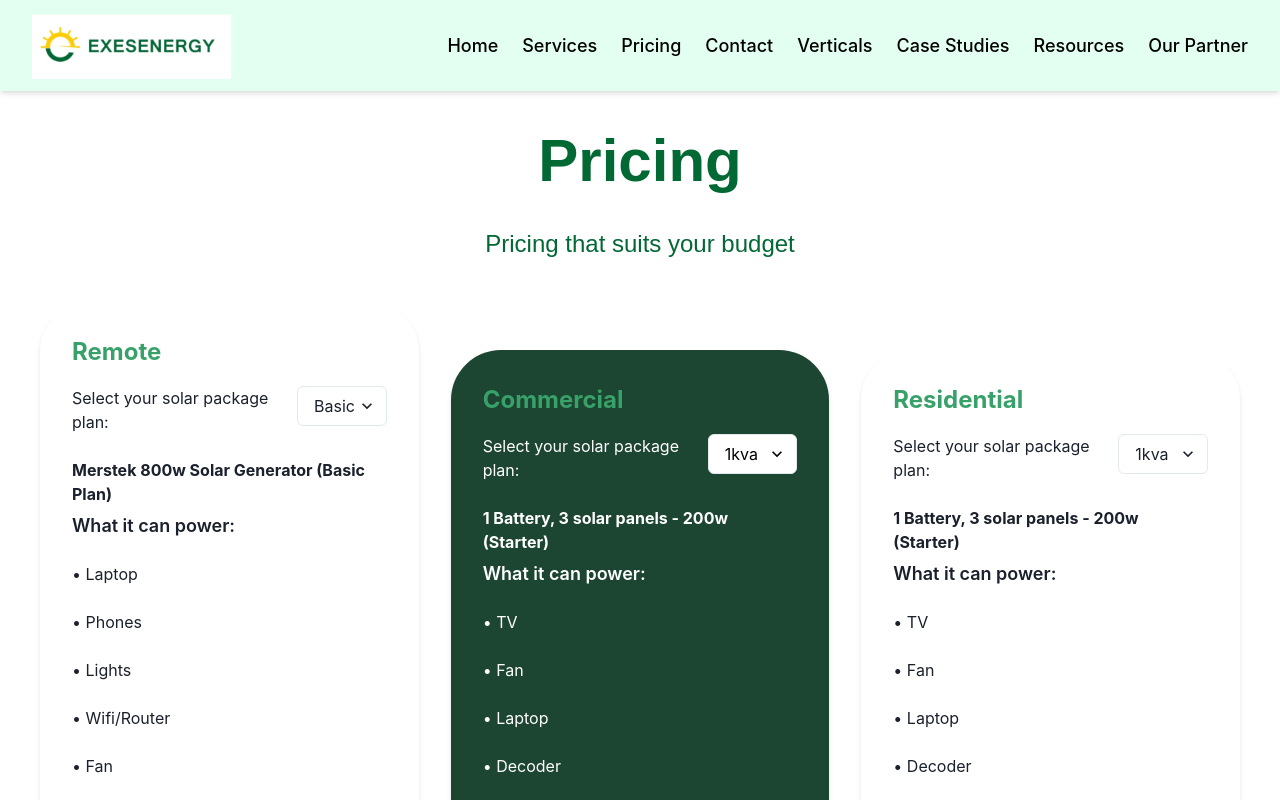
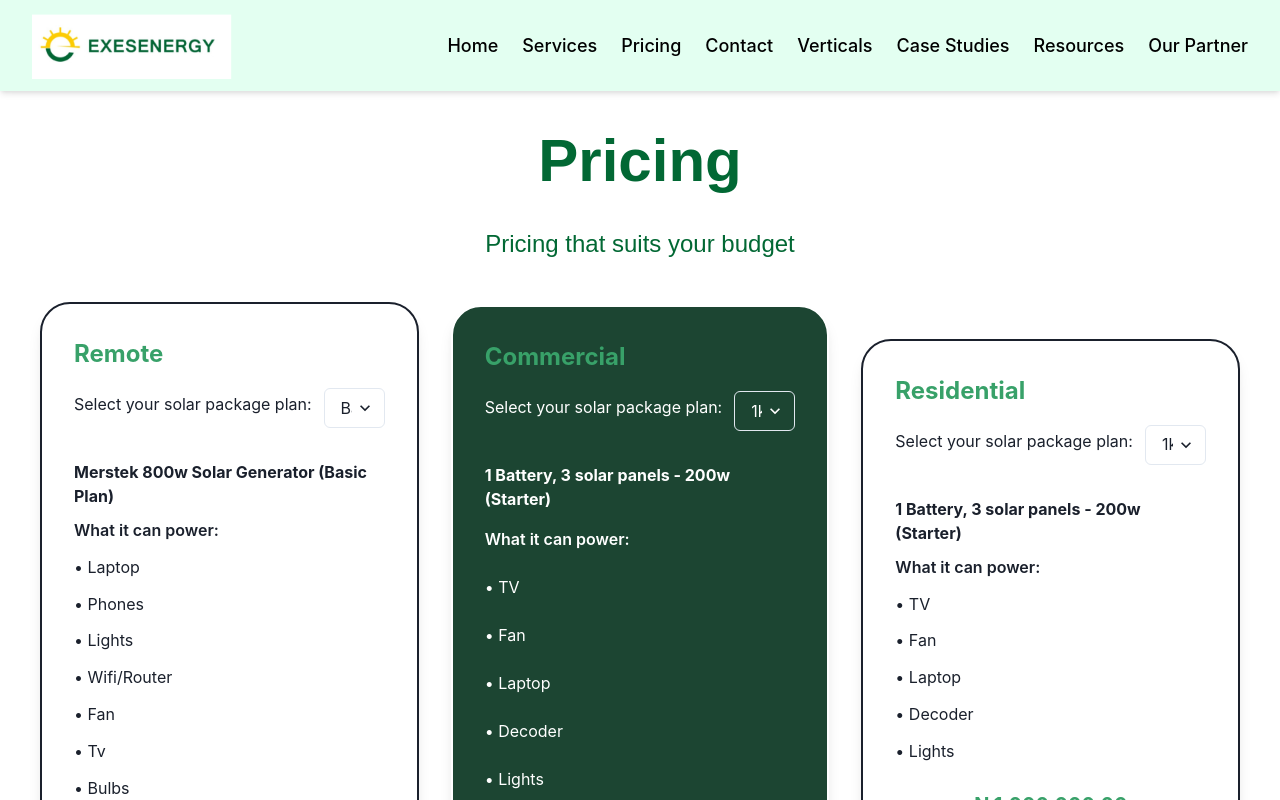
Before and after one commit to ExesEnergyInt/ExesEnergyW, a React (Vite) app: page /Price in a window 1280 px wide. Shown: the top 800 px of the page. Built offline with nearby package versions, Linux system fonts and the light colour scheme.

Commit message:
Price List Update

```diff
--- a/src/Pages/Price/Commercial.jsx
+++ b/src/Pages/Price/Commercial.jsx
@@ -68,46 +68,49 @@ const Household = () => {
       p={{ base: 4, md: 8 }}
       bg="green.900"
       color='white'
-      borderRadius="50px"
-      boxShadow="md"
-      maxW={{ base: '100%', sm: '90%', md: '80%', lg: '60%' }}
+      borderRadius="30px"
+      border={{ base: "1px solid", md: "2px solid" }}
+      borderColor="gray.200"
+      boxShadow="lg"
+      maxW={{ base: "100%", sm: "90%", md: "80%", lg: "60%" }}
       mx="auto"
       mb={10}
-      pt='8'
-      w={{base:'50%', lg:'60%' }}
-      // height='80vh'
     >
       <Text as="h3"
-        fontSize={{ base: '3xl', md: '2xl' }}
+        fontSize={{ base: "xl", md: "2xl" }}
         fontWeight="bold"
         mb={4}
-        color='green.500'
+        color="green.500"
+        textAlign="center"
       >
         Commercial
       </Text>
       <Flex
-        flexDirection={{base: 'column', sm: 'column', lg:'row', md:'row'}}
+       flexDirection={{ base: "column", md: "row" }}
+        align="center"
         mb={4}
         w="100%"
-        textAlign={{ base: 'center', md: 'left' }}
         gap={3}
       >
-        <Text mb={2}>Select your solar package plan:</Text>
+        <Text mb={2} fontSize={{ base: "sm", md: "md" }} flexShrink={0}>Select your solar package plan:</Text>
 
         <Select
           value={selectedPackage}
           onChange={handleChange}
-          w={{ base: '100%', md: '100px' }}
-          mx={{ base: 'auto', md: 0 }}
-          bg='white'
-          color='black'
+          w={{ base: "100%", md: "200px" }}
+          fontSize={{ base: "sm", md: "md" }}
         >
-          <option value="1kva">1kva</option>
+          {Object.keys(packages).map((key) => (
+            <option key={key} value={key}>
+              {key}
+            </option>
+          ))}
+          {/* <option value="1kva">1kva</option>
           <option value="2kva">2kva</option>
           <option value="5kva/8">5kva</option>
           <option value="5kva/12">5kva/12 panels</option>
           <option value="10kva/8">10kva/8 panels</option>
-          <option value="10kva/16">10kva/16 panels</option>
+          <option value="10kva/16">10kva/16 panels</option> */}
         </Select>
       </Flex>
 
@@ -115,7 +118,6 @@ const Household = () => {
         mt={4}
         mb={2}
         fontWeight="bold"
-        m='auto'
       >
         {Comeswith}
       </Text>
@@ -126,13 +128,20 @@ const Household = () => {
           w="100%"
           lineHeight="40px"
         >
-          <Text as="h4" fontSize={{ base: 'md', md: 'lg' }} fontWeight="semibold" mb={2}>
+          <Text
+            as="h4"
+            fontSize={{ base: "sm", md: "md" }}
+            fontWeight="semibold"
+            mb={2}
+          >
             What it can power:
           </Text>
 
           <VStack spacing={2} align="start">
             {products.map((product, index) => (
-              <Text key={index}>• {product}</Text>
+              <Text key={index} fontSize={{ base: "sm", md: "md" }}>
+                • {product}
+              </Text>
             ))}
           </VStack>
 
@@ -143,12 +152,12 @@ const Household = () => {
       <Box
         textAlign='center'
         mx='auto'
+        mt={6}
       >
         <Text
-          mt={4}
-          fontSize={{ base: 'xl', md: '2xl' }}
+          fontSize={{ base: "lg", md: "xl" }}
           fontWeight="bold"
-          color="green.500"
+          color="white"
         >
           ₦ {price}
         </Text>
--- a/src/Pages/Price/Household.jsx
+++ b/src/Pages/Price/Household.jsx
@@ -1,4 +1,4 @@
-import React, { useState } from 'react';
+import React, { useState } from "react";
 import {
   Box,
   Flex,
@@ -7,53 +7,103 @@ import {
   Button,
   VStack,
   ScaleFade,
-} from '@chakra-ui/react';
+} from "@chakra-ui/react";
 
 // Package data
 const packages = {
-  '1kva': {
-    Comeswith: '1 Battery, 3 solar panels - 200w (Starter)',
-    products: ['TV', 'Fan','Laptop', 'Decoder', 'Lights'],
-    price: '1,000,000.00',
+  "1kva": {
+    Comeswith: "1 Battery, 3 solar panels - 200w (Starter)",
+    products: ["TV", "Fan", "Laptop", "Decoder", "Lights"],
+    price: "1,000,000.00",
   },
-  '2kva': {
-    Comeswith: '2 Batteries, 4 Solar Panels - 440w',
-    products: ['1 Energy Saving Fridge','TV', 'Fan', 'Decoders', 'Sound System', 'Lights', 'Charging points'],
-    price: '2,000,000.00',
+  "2kva": {
+    Comeswith: "2 Batteries, 4 Solar Panels - 440w",
+    products: [
+      "1 Energy Saving Fridge",
+      "TV",
+      "Fan",
+      "Decoders",
+      "Sound System",
+      "Lights",
+      "Charging points",
+    ],
+    price: "2,000,000.00",
   },
-
-  '3kva': {
-    Comeswith: '2 Batteries, 6 Solar Panels - 440w',
-    products: ['Freezer','Inverter AC (1hp)','Washing Machine', 'Microwave Oven','1 Energy Saving Fridge','TV', 'Fan', 'Decoders', 'Sound System', 'Lights', 'Charging points'],
-    price: '2,450,000.00',
+  "3kva": {
+    Comeswith: "2 Batteries, 6 Solar Panels - 440w",
+    products: [
+      "Freezer",
+      "Inverter AC (1hp)",
+      "Washing Machine",
+      "Microwave Oven",
+      "1 Energy Saving Fridge",
+      "TV",
+      "Fan",
+      "Decoders",
+      "Sound System",
+      "Lights",
+      "Charging points",
+    ],
+    price: "2,450,000.00",
   },
-
-  '5kva/8': {
-    Comeswith: '4 Batteries, 8 Solar Panels - 440w',
-     products: ['1 Energy Saving Fridge','TV', 'Fan', 'Decoders', 'Sound System', 'Lights', 'Charging points'],
-     price: '3,500,000.00',
+  "5kva/8": {
+    Comeswith: "4 Batteries, 8 Solar Panels - 440w",
+    products: [
+      "1 Energy Saving Fridge",
+      "TV",
+      "Fan",
+      "Decoders",
+      "Sound System",
+      "Lights",
+      "Charging points",
+    ],
+    price: "3,500,000.00",
   },
-
-  '5kva/12': {
-    Comeswith: '4 Batteries, 12 Solar Panels - 440w',
-     products: ['1 Energy Saving Fridge','TV', 'Fan', 'Decoders', 'Sound System', 'Lights', 'Charging points'],
-     price: '5,300,000.00',
+  "5kva/12": {
+    Comeswith: "4 Batteries, 12 Solar Panels - 440w",
+    products: [
+      "1 Energy Saving Fridge",
+      "TV",
+      "Fan",
+      "Decoders",
+      "Sound System",
+      "Lights",
+      "Charging points",
+    ],
+    price: "5,300,000.00",
   },
-
-  '10kva/8': {
-    Comeswith: '4 Batteries, 8 Solar Panels - 440w',
-   products: ['Freezer','Inverter AC (1hp)','Washing Machine', 'Microwave Oven','1 Energy Saving Fridge','TV', 'Fan','and some more......'],
-    price: '4,700,000.00',
+  "10kva/8": {
+    Comeswith: "4 Batteries, 8 Solar Panels - 440w",
+    products: [
+      "Freezer",
+      "Inverter AC (1hp)",
+      "Washing Machine",
+      "Microwave Oven",
+      "1 Energy Saving Fridge",
+      "TV",
+      "Fan",
+      "and some more......",
+    ],
+    price: "4,700,000.00",
   },
-  '10kva/16': {
-    Comeswith: '4 Batteries, 16 Solar Panels - 440w',
-   products: ['Freezer','Inverter AC (1hp)','Washing Machine', 'Microwave Oven','1 Energy Saving Fridge','TV', 'Fan','and some more......'],
-    price: '8,000,000.00',
+  "10kva/16": {
+    Comeswith: "4 Batteries, 16 Solar Panels - 440w",
+    products: [
+      "Freezer",
+      "Inverter AC (1hp)",
+      "Washing Machine",
+      "Microwave Oven",
+      "1 Energy Saving Fridge",
+      "TV",
+      "Fan",
+      "and some more......",
+    ],
+    price: "8,000,000.00",
   },
 };
 
 const Household = () => {
-  const [selectedPackage, setSelectedPackage] = useState('1kva');
+  const [selectedPackage, setSelectedPackage] = useState("1kva");
 
   const handleChange = (e) => {
     setSelectedPackage(e.target.value);
@@ -62,105 +112,89 @@ const Household = () => {
   const { Comeswith, products, price } = packages[selectedPackage];
 
   return (
-      <Flex
+    <Flex
       direction="column"
       align="start"
       p={{ base: 4, md: 8 }}
       bg="white"
-      borderRadius="50px"
-      boxShadow="md"
-      maxW={{ base: '100%', sm: '90%', md: '80%', lg: '60%' }}
+      borderRadius="30px"
+      border={{ base: "1px solid", md: "2px solid" }}
+      borderColor="gray.200"
+      boxShadow="lg"
+      maxW={{ base: "100%", sm: "90%", md: "80%", lg: "60%" }}
       mx="auto"
       mb={10}
-      pt='8'
-      w={{base:'50%', lg:'60%' }}
-      // height='80vh'
     >
-      <Text as="h3"
-        fontSize={{ base: '3xl', md: '2xl' }}
+      <Text
+        as="h3"
+        fontSize={{ base: "xl", md: "2xl" }}
         fontWeight="bold"
         mb={4}
-        color='green.500'
+        color="green.500"
+        textAlign="center"
       >
         Residential
       </Text>
       <Flex
-        flexDirection={{base: 'column', sm: 'column', lg:'row', md:'row'}}
+        flexDirection={{ base: "column", md: "row" }}
+        align="center"
         mb={4}
         w="100%"
-        textAlign={{ base: 'center', md: 'left' }}
         gap={3}
       >
-        <Text mb={2}>Select your solar package plan:</Text>
-
+        <Text mb={2} fontSize={{ base: "sm", md: "md" }} flexShrink={0}>
+          Select your solar package plan:
+        </Text>
         <Select
           value={selectedPackage}
           onChange={handleChange}
-          w={{ base: '100%', md: '100px' }}
-          mx={{ base: 'auto', md: 0 }}
+          w={{ base: "100%", md: "200px" }}
+          fontSize={{ base: "sm", md: "md" }}
         >
-          <option value="1kva">1kva</option>
-          <option value="2kva">2kva</option>
-          <option value="5kva/8">5kva</option>
-          <option value="5kva/12">5kva/12 panels</option>
-          <option value="10kva/8">10kva/8 panels</option>
-          <option value="10kva/16">10kva/16 panels</option>
+          {Object.keys(packages).map((key) => (
+            <option key={key} value={key}>
+              {key}
+            </option>
+          ))}
         </Select>
       </Flex>
 
-      <Text
-        mt={4}
-        mb={2}
-        fontWeight="bold"
-        m='auto'
-      >
+      <Text mt={4} mb={2} fontWeight="bold">
         {Comeswith}
       </Text>
 
       <ScaleFade initialScale={0.9} in={true}>
-
-        <Box
-          w="100%"
-          lineHeight="40px"
-        >
-          <Text as="h4" fontSize={{ base: 'md', md: 'lg' }} fontWeight="semibold" mb={2}>
+        <Box w="100%" lineHeight="1.8">
+          <Text
+            as="h4"
+            fontSize={{ base: "sm", md: "md" }}
+            fontWeight="semibold"
+            mb={2}
+          >
             What it can power:
           </Text>
-
           <VStack spacing={2} align="start">
             {products.map((product, index) => (
-              <Text key={index}>• {product}</Text>
+              <Text key={index} fontSize={{ base: "sm", md: "md" }}>
+                • {product}
+              </Text>
             ))}
           </VStack>
-
-
         </Box>
-
       </ScaleFade>
-      <Box
-        textAlign='center'
-        mx='auto'
-      >
+      <Box textAlign="center" mx="auto" mt={6}>
         <Text
-          mt={4}
-          fontSize={{ base: 'xl', md: '2xl' }}
+          fontSize={{ base: "lg", md: "xl" }}
           fontWeight="bold"
           color="green.500"
         >
           ₦ {price}
         </Text>
-
-        <Button
-          mt={3}
-          colorScheme="green"
-          size={{ base: 'sm', md: 'md' }}
-        >
+        <Button mt={3} colorScheme="green" size={{ base: "sm", md: "md" }}>
           Choose
         </Button>
       </Box>
     </Flex>
-
-
   );
 };
 
--- a/src/Pages/Price/PriceHero.jsx
+++ b/src/Pages/Price/PriceHero.jsx
@@ -32,8 +32,11 @@ const PriceHero = () => {
   // const [selectedPackage, setSelectedPackage] = useState('3kva');
 
   return (
-    <Box mt="10%">
-      <Box>
+    <Box
+      mt={{ lg:"10%", base:'18%'}}>
+      <Box
+
+      >
         <Text
           as="h1"
           fontSize={{ base: '3xl', md: '5xl', lg: '6xl' }}
--- a/src/Pages/Price/Remote.jsx
+++ b/src/Pages/Price/Remote.jsx
@@ -42,45 +42,53 @@ const Household = () => {
   const { Comeswith, products, price } = packages[selectedPackage];
 
   return (
-      <Flex
+       <Flex
       direction="column"
       align="start"
       p={{ base: 4, md: 8 }}
       bg="white"
-      borderRadius="50px"
-      boxShadow="md"
-      maxW={{ base: '100%', sm: '90%', md: '80%', lg: '60%' }}
+      borderRadius="30px"
+      border={{ base: "1px solid", md: "2px solid" }}
+      borderColor="gray.200"
+      boxShadow="lg"
+      maxW={{ base: "100%", sm: "90%", md: "80%", lg: "60%" }}
       mx="auto"
       mb={10}
-      pt='8'
-      w={{base:'50%', lg:'60%' }}
-      // height='80vh'
     >
-      <Text as="h3"
-        fontSize={{ base: '3xl', md: '2xl' }}
+     <Text
+        as="h3"
+        fontSize={{ base: "xl", md: "2xl" }}
         fontWeight="bold"
         mb={4}
-        color='green.500'
+        color="green.500"
+        textAlign="center"
       >
         Remote
       </Text>
-      <Flex
-        flexDirection={{base: 'column', sm: 'column', lg:'row', md:'row'}}
+       <Flex
+        flexDirection={{ base: "column", md: "row" }}
+        align="center"
         mb={4}
         w="100%"
-        textAlign={{ base: 'center', md: 'left' }}
         gap={3}
       >
-        <Text mb={2}>Select your solar package plan:</Text>
+         <Text mb={2} fontSize={{ base: "sm", md: "md" }} flexShrink={0}>
+          Select your solar package plan:
+        </Text>
 
         <Select
-          value={selectedPackage}
+         value={selectedPackage}
           onChange={handleChange}
-          w={{ base: '100%', md: '100px' }}
-          mx={{ base: 'auto', md: 0 }}
+          w={{ base: "100%", md: "200px" }}
+          fontSize={{ base: "sm", md: "md" }}
         >
-          <option value="Basic">Basic Plan - 800w mono solar Gen </option>
-          <option value="Premium"> Premium Plan - 1200w mono solar Gen</option>
+          {Object.keys(packages).map((key) => (
+            <option key={key} value={key}>
+              {key}
+            </option>
+          ))}
+          {/* <option value="Basic">Basic Plan - 800w mono solar Gen </option>
+          <option value="Premium"> Premium Plan - 1200w mono solar Gen</option> */}
         </Select>
       </Flex>
 
@@ -88,7 +96,6 @@ const Household = () => {
         mt={4}
         mb={2}
         fontWeight="bold"
-        m='auto'
       >
         {Comeswith}
       </Text>
@@ -97,29 +104,31 @@ const Household = () => {
 
         <Box
           w="100%"
-          lineHeight="40px"
+          lineHeight="1.8"
         >
-          <Text as="h4" fontSize={{ base: 'md', md: 'lg' }} fontWeight="semibold" mb={2}>
+           <Text
+            as="h4"
+            fontSize={{ base: "sm", md: "md" }}
+            fontWeight="semibold"
+            mb={2}
+          >
             What it can power:
           </Text>
 
           <VStack spacing={2} align="start">
             {products.map((product, index) => (
-              <Text key={index}>• {product}</Text>
+              <Text key={index} fontSize={{ base: "sm", md: "md" }}>
+                • {product}
+              </Text>
             ))}
           </VStack>
-
-
         </Box>
 
       </ScaleFade>
       <Box
-        textAlign='center'
-        mx='auto'
-      >
+       textAlign="center" mx="auto" mt={6}>
         <Text
-          mt={4}
-          fontSize={{ base: 'xl', md: '2xl' }}
+          fontSize={{ base: "lg", md: "xl" }}
           fontWeight="bold"
           color="green.500"
         >
```
